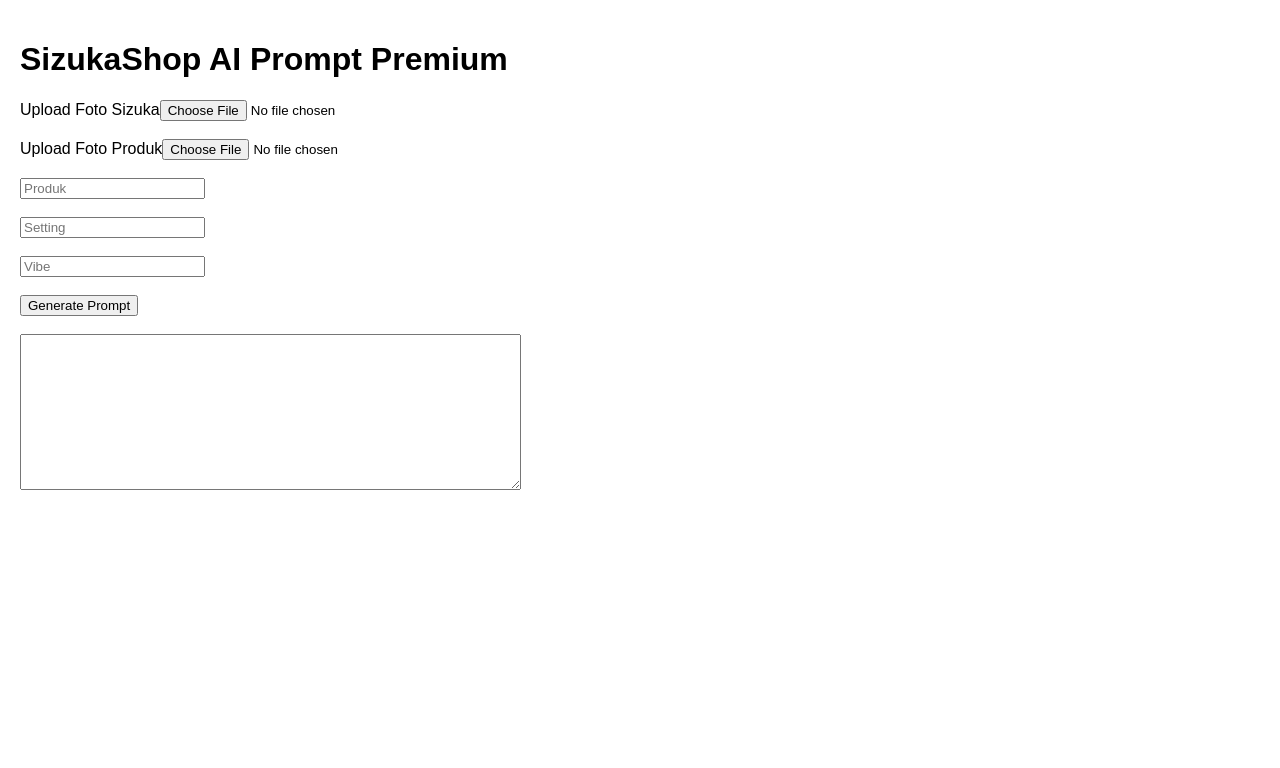
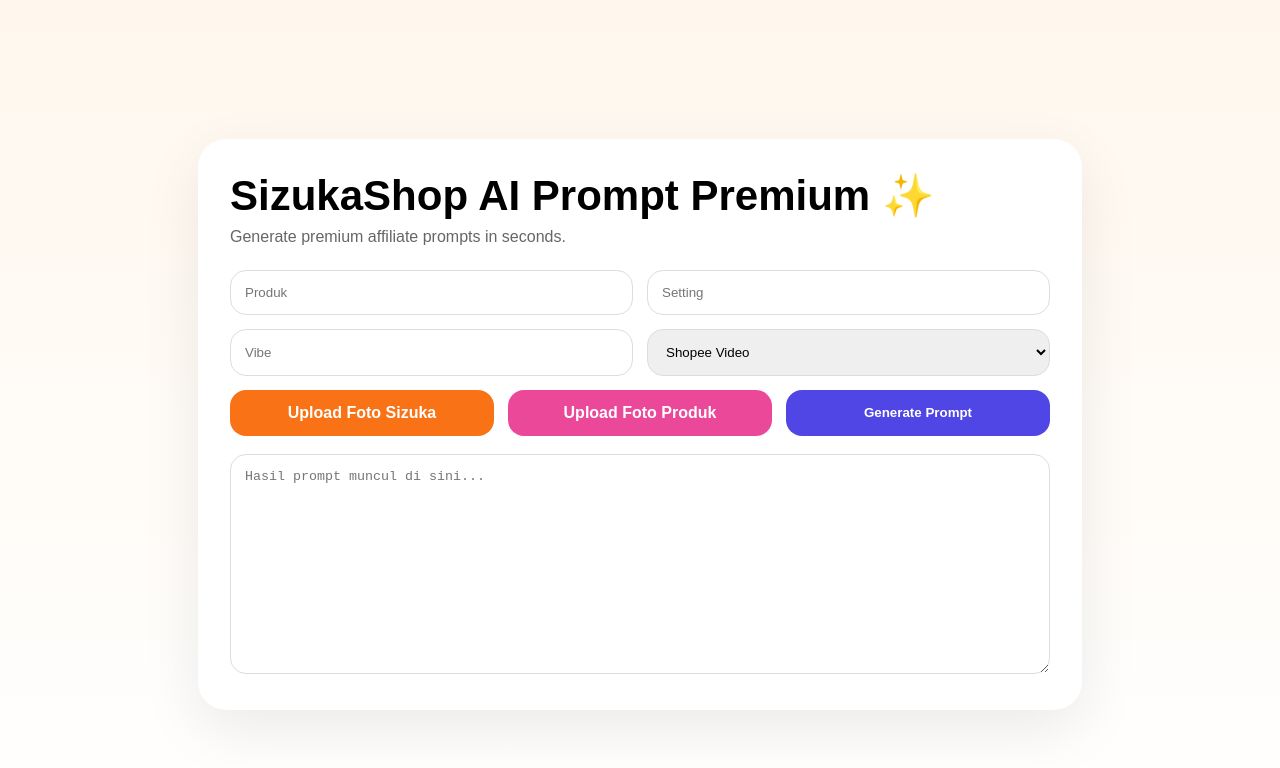
Before and after one commit to jenniferfx3751/shopee-affiliate-tools, a React (Vite) app: page / in a window 1280 px wide. Shown: the top 768 px of the page. Built offline with nearby package versions, Linux system fonts and the light colour scheme.

Commit message:
Add files via upload

```diff
--- a/package.json
+++ b/package.json
@@ -1,5 +1,5 @@
 {
-  "name": "sizukashop-premium",
+  "name": "sizukashop-ui-premium-v3",
   "private": true,
   "version": "1.0.0",
   "type": "module",
--- a/src/App.jsx
+++ b/src/App.jsx
@@ -1,14 +1,22 @@
 
 import React,{useState} from 'react';
 export default function App(){
-const [product,setProduct]=useState('');const [setting,setSetting]=useState('');const [vibe,setVibe]=useState('');const [out,setOut]=useState('');
-const gen=()=>setOut(`Create a premium Shopee affiliate video for ${product}. Scene: ${setting}. Mood: ${vibe}. Use uploaded model and product references.`);
-return <div style={{padding:'20px',fontFamily:'Arial'}}><h1>SizukaShop AI Prompt Premium</h1>
-<label>Upload Foto Sizuka<input type='file'/></label><br/><br/>
-<label>Upload Foto Produk<input type='file'/></label><br/><br/>
-<input placeholder='Produk' value={product} onChange={e=>setProduct(e.target.value)} /><br/><br/>
-<input placeholder='Setting' value={setting} onChange={e=>setSetting(e.target.value)} /><br/><br/>
-<input placeholder='Vibe' value={vibe} onChange={e=>setVibe(e.target.value)} /><br/><br/>
-<button onClick={gen}>Generate Prompt</button><br/><br/>
-<textarea value={out} readOnly rows='10' cols='60'/>
-</div>}
+ const [product,setProduct]=useState(''); const [setting,setSetting]=useState(''); const [vibe,setVibe]=useState(''); const [result,setResult]=useState('');
+ const gen=()=>setResult(`Create a cinematic Shopee affiliate promo video featuring Sizuka showcasing ${product}. Scene in ${setting}. Mood: ${vibe}. Focus on premium visuals, close-up details, 9:16 vertical.`);
+ return <div className='wrap'><div className='card'>
+ <h1>SizukaShop AI Prompt Premium ✨</h1>
+ <p className='sub'>Generate premium affiliate prompts in seconds.</p>
+ <div className='grid'>
+ <input value={product} onChange={e=>setProduct(e.target.value)} placeholder='Produk'/>
+ <input value={setting} onChange={e=>setSetting(e.target.value)} placeholder='Setting'/>
+ <input value={vibe} onChange={e=>setVibe(e.target.value)} placeholder='Vibe'/>
+ <select><option>Shopee Video</option><option>TikTok Shop</option></select>
+ </div>
+ <div className='grid3'>
+ <label className='btn orange'>Upload Foto Sizuka<input hidden type='file'/></label>
+ <label className='btn pink'>Upload Foto Produk<input hidden type='file'/></label>
+ <button className='btn indigo' onClick={gen}>Generate Prompt</button>
+ </div>
+ <textarea readOnly value={result} placeholder='Hasil prompt muncul di sini...' />
+ </div></div>
+}
--- a/src/style.css
+++ b/src/style.css
@@ -1 +1,12 @@
-body{margin:0}
+
+body{margin:0;font-family:Arial;background:linear-gradient(180deg,#fff7ed,#ffffff)}
+.wrap{min-height:100vh;display:flex;align-items:center;justify-content:center;padding:24px}
+.card{max-width:820px;width:100%;background:#fff;border-radius:28px;padding:32px;box-shadow:0 20px 60px rgba(0,0,0,.08)}
+h1{margin:0;font-size:42px}.sub{color:#666;margin:8px 0 24px}
+.grid{display:grid;grid-template-columns:1fr 1fr;gap:14px}
+.grid3{display:grid;grid-template-columns:1fr 1fr 1fr;gap:14px;margin-top:14px}
+input,select,textarea{width:100%;padding:14px;border:1px solid #ddd;border-radius:16px;box-sizing:border-box}
+textarea{height:220px;margin-top:18px}
+.btn{border:none;color:#fff;padding:14px;border-radius:16px;font-weight:bold;cursor:pointer;text-align:center}
+.orange{background:#f97316}.pink{background:#ec4899}.indigo{background:#4f46e5}
+@media(max-width:700px){.grid,.grid3{grid-template-columns:1fr}h1{font-size:30px}}
```
